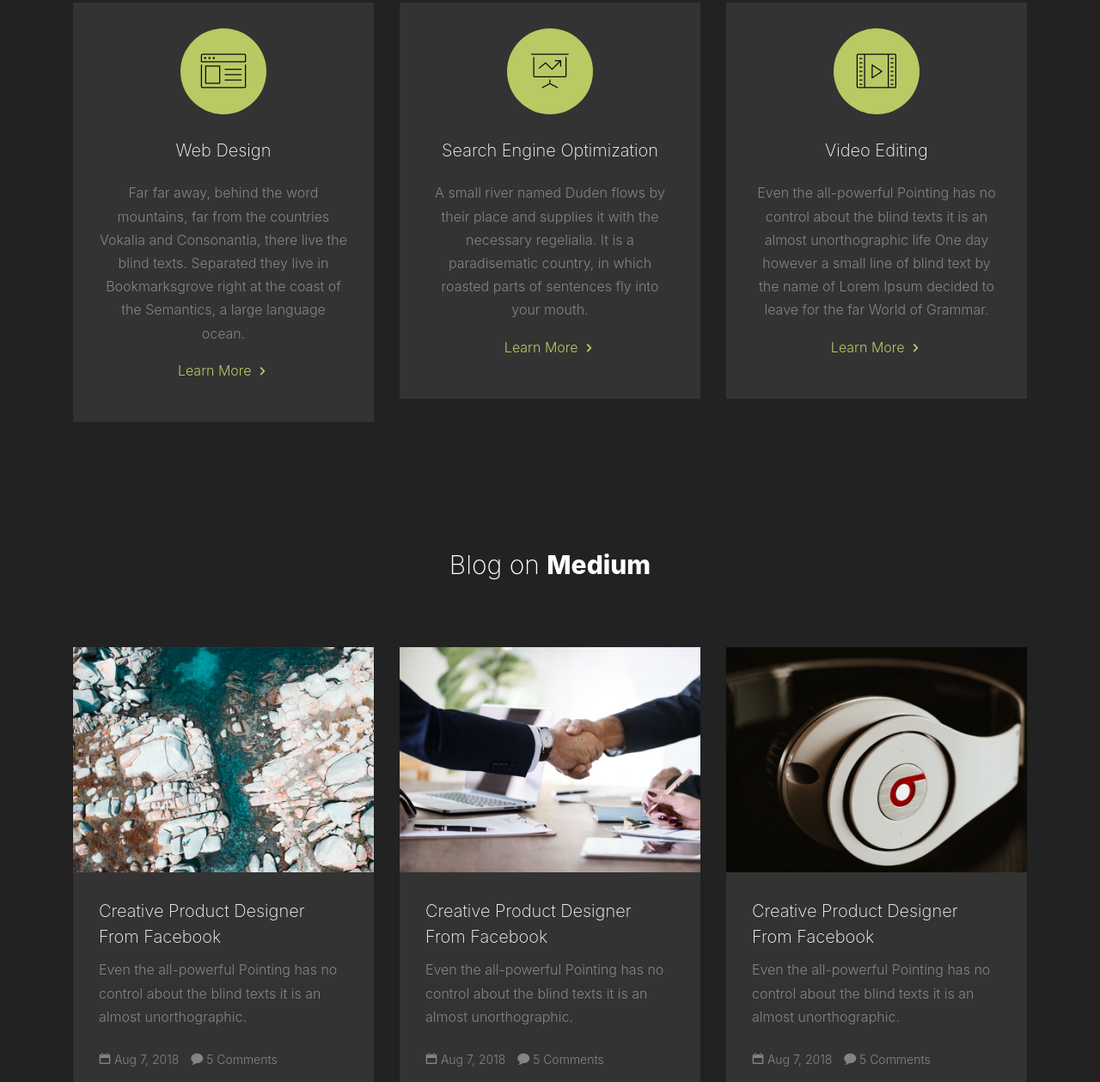
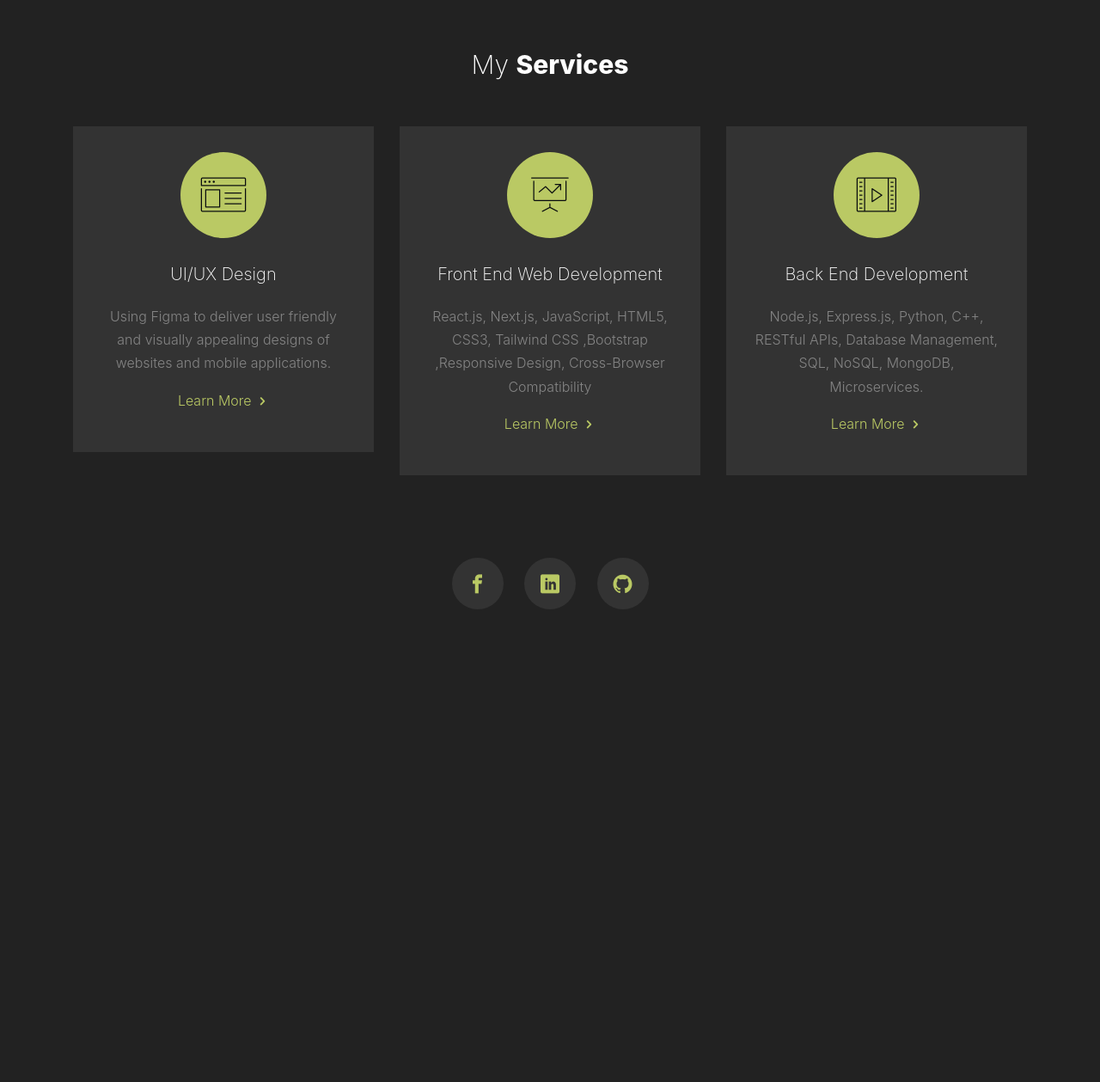
Before and after one commit to AssemSadek90/my-portfolio, a plain HTML site: page index.html in a window 1280 px wide. Shown: the part 4291-5550 px from the top of the page at 86% size. After the commit the page ends 5104 px from the top, so only its background shows below. Drawn offline with nearby package versions, Linux system fonts and the light colour scheme; files whose address does not match are found by name.

Commit message:
Complete resume.

```diff
--- a/index.html
+++ b/index.html
@@ -388,7 +388,7 @@
         <div class="row mb-5 align-items-center">
           <div class="col-lg-7 pr-lg-5 mb-5 mb-lg-0">
             <img
-              src="images/image_1.jpg"
+              src="images/assemPhoto.jpg"
               alt="Image placeholder"
               class="img-fluid"
             />
@@ -398,22 +398,21 @@
               <h2>About <strong>Me</strong></h2>
             </div>
             <p class="lead">
-              Separated they live in Bookmarksgrove right at the coast of the
-              Semantics, a large language ocean.
+              A proactive and detail-oriented Senior Computer Engineering
+              student with strong proficiency in frontend development and solid
+              experience in back-end development.
             </p>
             <p class="mb-5">
-              A small river named Duden flows by their place and supplies it
-              with the necessary regelialia. It is a paradisematic country, in
-              which roasted parts of sentences fly into your mouth.
+              Skilled in React.js, Next.js, TailwindCSS, Node.js, and Python.
+              Seeking to apply my skills in a dynamic and growth-oriented
+              environment.
             </p>
 
             <p>
               <a
-                href="#section-contact"
-                class="btn btn-primary px-4 py-2 btn-sm smoothscroll"
-                >Hire Me</a
-              >
-              <a href="#" class="btn btn-secondary px-4 py-2 btn-sm"
+                href="images/Assem Sadek CV LY.pdf"
+                target="_blank"
+                class="btn btn-secondary px-4 py-2 btn-sm"
                 >Download CV</a
               >
             </p>
@@ -513,12 +512,10 @@
               <span class="icon">
                 <span class="icon-browser2"></span>
               </span>
-              <h3 class="mb-4">Web Design</h3>
+              <h3 class="mb-4">UI/UX Design</h3>
               <p>
-                Far far away, behind the word mountains, far from the countries
-                Vokalia and Consonantia, there live the blind texts. Separated
-                they live in Bookmarksgrove right at the coast of the Semantics,
-                a large language ocean.
+                Using Figma to deliver user friendly and visually appealing
+                designs of websites and mobile applications.
               </p>
               <p>
                 <a href="#" class="site-link"
@@ -535,11 +532,10 @@
               <span class="icon">
                 <span class="icon-presentation"></span>
               </span>
-              <h3 class="mb-4">Search Engine Optimization</h3>
+              <h3 class="mb-4">Front End Web Development</h3>
               <p>
-                A small river named Duden flows by their place and supplies it
-                with the necessary regelialia. It is a paradisematic country, in
-                which roasted parts of sentences fly into your mouth.
+                React.js, Next.js, JavaScript, HTML5, CSS3, Tailwind CSS
+                ,Bootstrap ,Responsive Design, Cross-Browser Compatibility
               </p>
               <p>
                 <a href="#" class="site-link"
@@ -556,12 +552,10 @@
               <span class="icon">
                 <span class="icon-video2"></span>
               </span>
-              <h3 class="mb-4">Video Editing</h3>
+              <h3 class="mb-4">Back End Development</h3>
               <p>
-                Even the all-powerful Pointing has no control about the blind
-                texts it is an almost unorthographic life One day however a
-                small line of blind text by the name of Lorem Ipsum decided to
-                leave for the far World of Grammar.
+                Node.js, Express.js, Python, C++, RESTful APIs, Database
+                Management, SQL, NoSQL, MongoDB, Microservices.
               </p>
               <p>
                 <a href="#" class="site-link"
@@ -574,7 +568,7 @@
       </div>
     </section>
 
-    <section class="site-section" id="section-blog">
+    <!-- <section class="site-section" id="section-blog">
       <div class="container">
         <div class="row">
           <div class="col-md-12 mb-5">
@@ -661,9 +655,9 @@
           </div>
         </div>
       </div>
-    </section>
+    </section> -->
 
-    <section class="site-section" id="section-contact">
+    <!-- <section class="site-section" id="section-contact">
       <div class="container">
         <div class="row">
           <div class="col-md-12 mb-5">
@@ -738,13 +732,12 @@
           </div>
         </div>
       </div>
-    </section>
+    </section> -->
 
     <footer class="site-footer">
       <div class="container">
-        <div class="row mb-5">
+        <!-- <div class="row mb-5">
           <p class="col-12 text-center">
-            <!-- Link back to Colorlib can't be removed. Template is licensed under CC BY 3.0. -->
             Copyright &copy;
             <script>
               document.write(new Date().getFullYear());
@@ -754,27 +747,29 @@
             <a href="https://colorlib.com" target="_blank" class="text-primary"
               >Colorlib</a
             >
-            <!-- Link back to Colorlib can't be removed. Template is licensed under CC BY 3.0. -->
           </p>
-        </div>
+        </div> -->
 
         <div class="row mb-5">
           <div class="col-md-12 text-center">
             <p>
-              <a href="#" class="social-item"
+              <a
+                href="https://www.facebook.com/assem.sadek.161"
+                target="_blank"
+                class="social-item"
                 ><span class="icon-facebook2"></span
               ></a>
-              <a href="#" class="social-item"
-                ><span class="icon-twitter"></span
-              ></a>
-              <a href="#" class="social-item"
-                ><span class="icon-instagram2"></span
-              ></a>
-              <a href="#" class="social-item"
+              <a
+                href="https://www.linkedin.com/in/assem-sadek-13aa132a0/"
+                target="_blank"
+                class="social-item"
                 ><span class="icon-linkedin2"></span
               ></a>
-              <a href="#" class="social-item"
-                ><span class="icon-vimeo"></span
+              <a
+                href="https://github.com/AssemSadek90"
+                target="_blank"
+                class="social-item"
+                ><span class="icon-github2"></span
               ></a>
             </p>
           </div>
```
Also changed, not shown: 1 other file.
